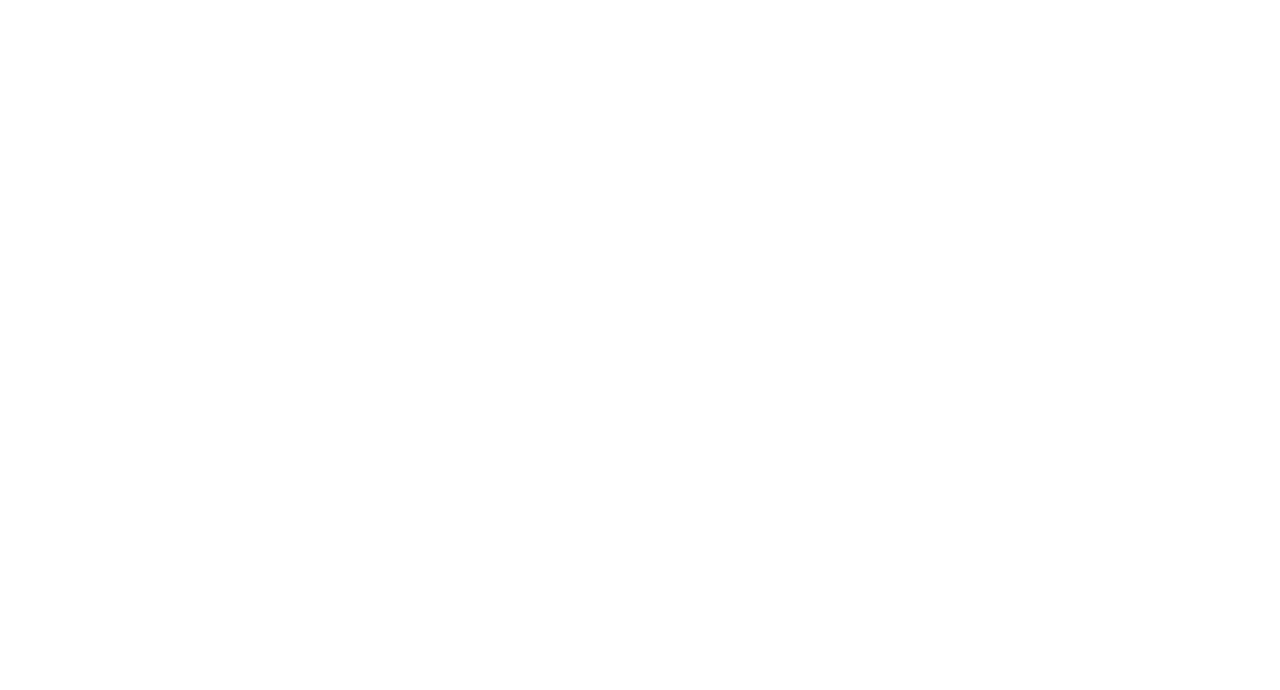
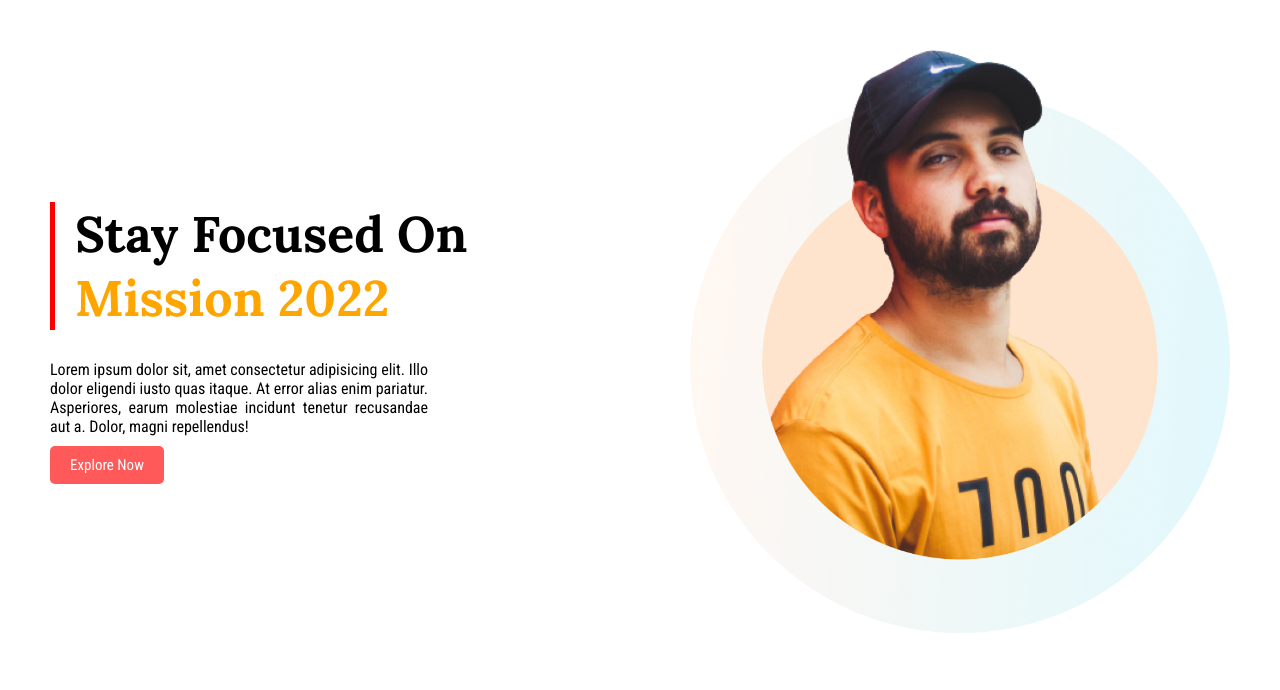
Before and after one commit to shakautkader608/Assignmest-1, a plain HTML site: page index.html in a window 1280 px wide. Drawn offline with Linux system fonts and the light colour scheme; a web font is replaced by a local one.

Commit message:
Designed Banner Part

```diff
--- a/css/style.css
+++ b/css/style.css
@@ -1,7 +1,60 @@
-body {
-    font-family: "Playfair Display", serif;
+* {
+    margin: 0;
+    padding: 0;
+    outline: 0;
 }
 
-a{
+body {
+    font-family: "Roboto Condensed", sans-serif;
+}
+p {
+    text-decoration: jus;
+}
+a {
     text-decoration: none;
 }
+
+.first-section {
+    display: flex;
+    align-items: center;
+}
+.first-section h1 {
+    font-family: "Lora", serif;
+    font-size: 50px;
+}
+
+.half-width {
+    width: 50%;
+    margin: 50px;
+}
+.orange-highlight {
+    color: orange;
+}
+.header-border {
+    border-left: 5px solid red;
+    padding-left: 20px;
+}
+.img-fluid {
+    width: 100%;
+}
+
+p.content-details{
+    text-align: justify;
+    padding-top: 30px;
+    width: 70%;
+}
+
+a.explore-now {
+    font-size: 15px;
+    background-color: #ff5959;
+    padding: 10px 20px;
+    border-radius: 5px;
+    color: white;
+    display: inline-block;
+    margin-top: 10px;
+    transition: all linear .2s;
+}
+a.explore-now:hover {
+    background-color: orange;
+
+}
--- a/index.html
+++ b/index.html
@@ -5,13 +5,32 @@
         <meta http-equiv="X-UA-Compatible" content="IE=edge" />
         <meta name="viewport" content="width=device-width, initial-scale=1.0" />
         <link rel="stylesheet" href="css/style.css" />
-        <link rel="preconnect" href="https://fonts.googleapis.com">
-        <link rel="preconnect" href="https://fonts.gstatic.com" crossorigin>
-        <link href="https://fonts.googleapis.com/css2?family=Playfair+Display:ital,wght@0,400;0,500;0,600;0,700;0,800;0,900;1,400;1,500;1,600;1,700;1,800;1,900&display=swap" rel="stylesheet">
+        <link rel="preconnect" href="https://fonts.googleapis.com" />
+        <link rel="preconnect" href="https://fonts.gstatic.com" crossorigin />
+        <link
+            href="https://fonts.googleapis.com/css2?family=Lora:ital,wght@0,400;0,500;0,600;0,700;1,400;1,500;1,600;1,700&family=Roboto+Condensed:ital,wght@0,300;0,400;0,700;1,300;1,400;1,700&display=swap"
+            rel="stylesheet"
+        />
         <title>Assignment-1</title>
     </head>
 
     <body>
+        <section class="first-section">
+            <div class="half-width">
+                <div class="header-border">
+                    <h1>Stay Focused On</h1>
+                    <h1 class="orange-highlight">Mission 2022</h1>
+                </div>
+                <p class="content-details">
+                    Lorem ipsum dolor sit, amet consectetur adipisicing elit. Illo dolor eligendi iusto quas itaque. At error alias enim pariatur. Asperiores, earum molestiae incidunt tenetur
+                    recusandae aut a. Dolor, magni repellendus!
+                </p>
 
+                <a href="#" class="explore-now" target="_blank"> Explore Now </a>
+            </div>
+            <div class="half-width">
+                <img src="./images/person-2.png" alt="image" class="img-fluid" />
+            </div>
+        </section>
     </body>
 </html>
```
Also changed, not shown: images/person-2.png (added).
